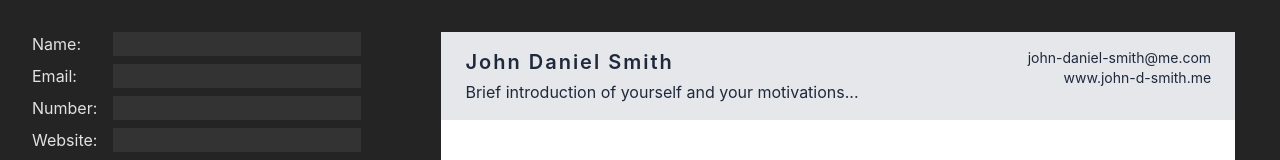
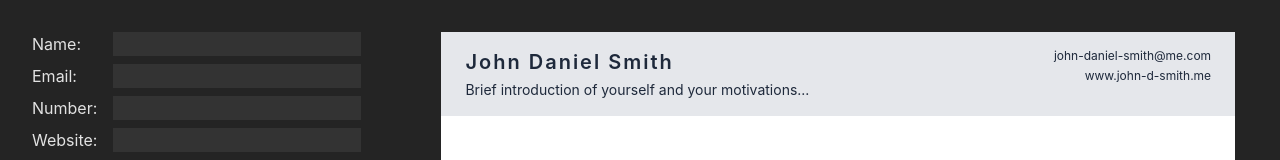
Before and after one commit to owen-addison/odin-react-cv-app, a React (Vite) app: page / in a window 1280 px wide. Shown: the top 160 px of the page. Built offline with nearby package versions, Linux system fonts and the light colour scheme.

Commit message:
[style] Update sizing, spacing and font size

```diff
--- a/src/components/DisplayPreview.jsx
+++ b/src/components/DisplayPreview.jsx
@@ -18,12 +18,12 @@ function DisplayPreview({
                 >
                   {personalDetails.name}
                 </h1>
-                <p id="about" className="text-base">
+                <p id="about" className="text-sm max-w-xl">
                   {personalDetails.about}
                 </p>
               </div>
               <div className="header-right">
-                <ul className="contact-list text-end text-sm">
+                <ul className="contact-list text-end text-xs space-y-1">
                   <li id="email">{personalDetails.email}</li>
                   <li id="phone-number">{personalDetails.telephone}</li>
                   <li id="website">{personalDetails.website}</li>
```
